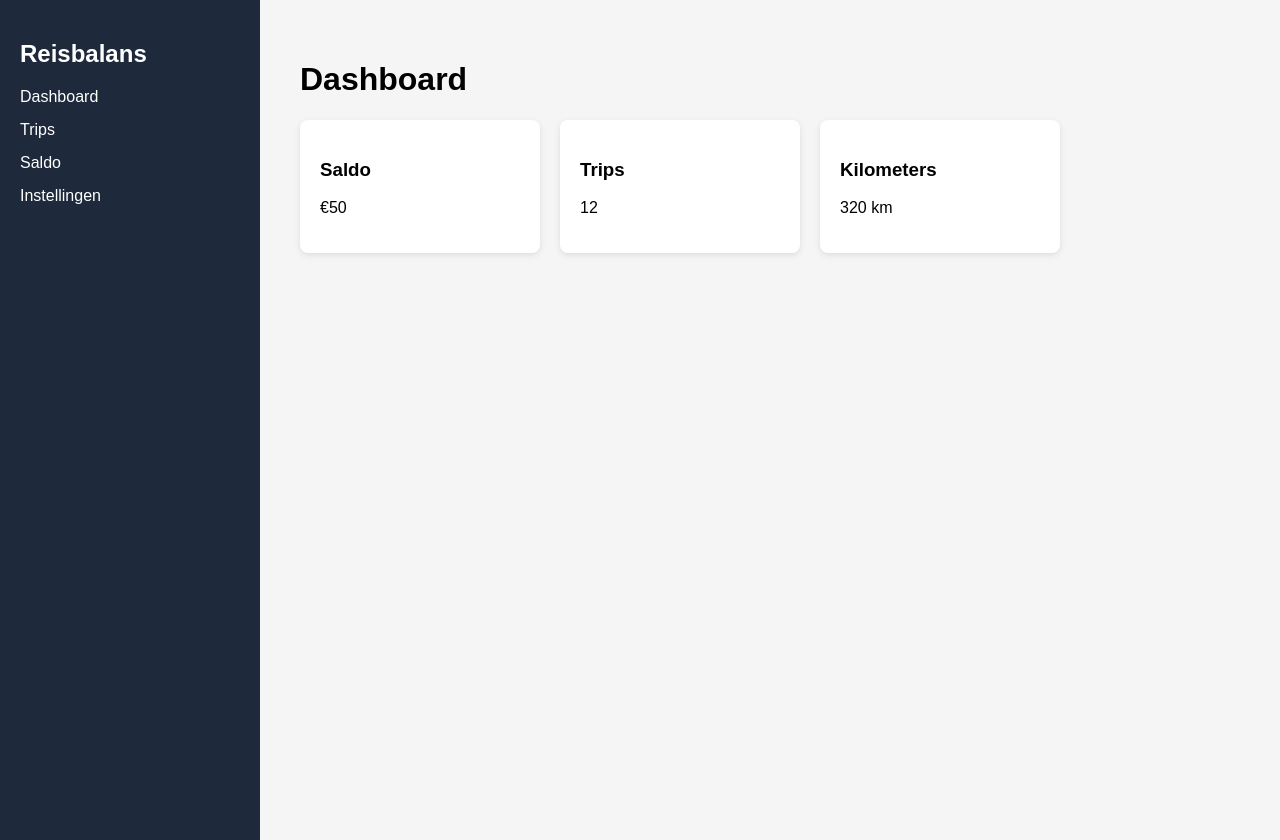
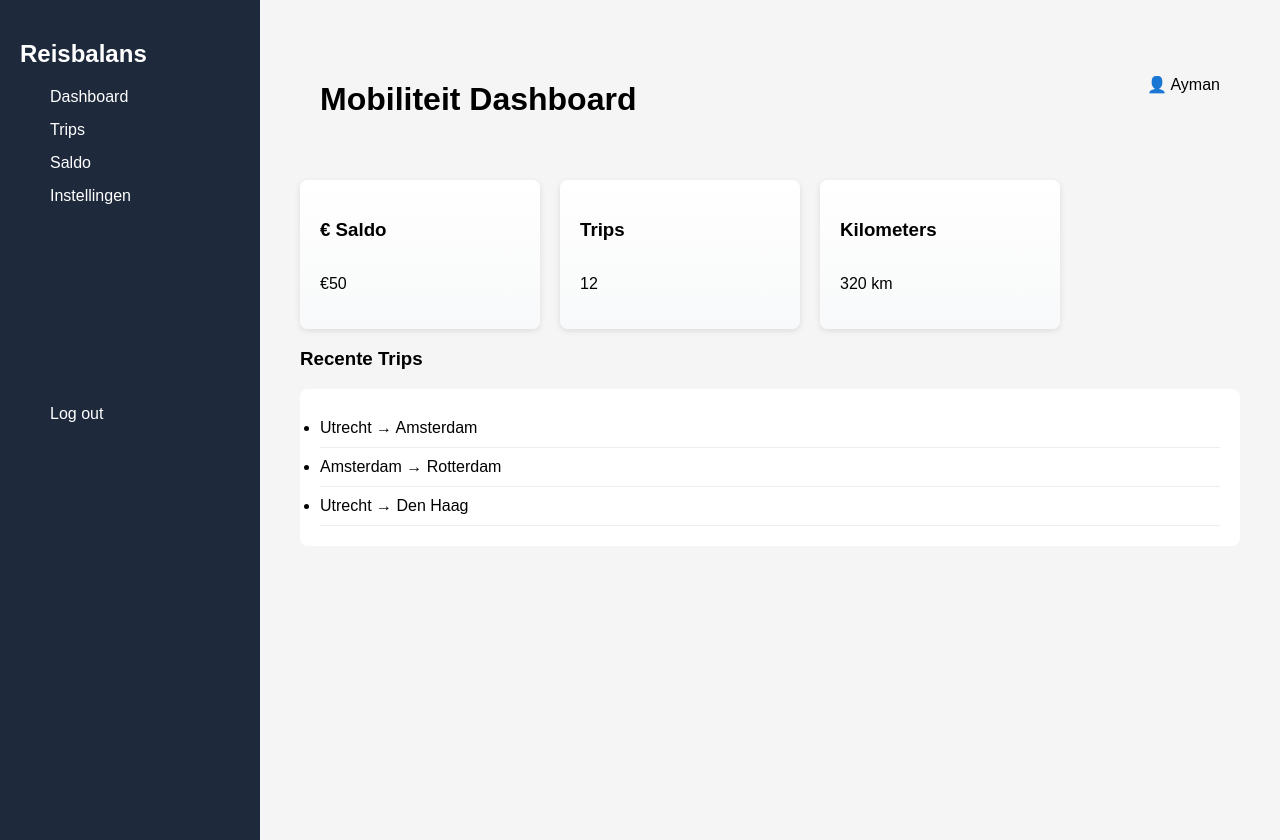
Before and after one commit to Ayman776/my-react-app, a React (Vite) app in the folder my-react-app/: page / in a window 1280 px wide. Built offline with nearby package versions, Linux system fonts and the light colour scheme.

Commit message:
gewerkt aan homepage/dashboard, cards, en recent trips toegevoegd

```diff
--- a/my-react-app/src/components/sidebar.jsx
+++ b/my-react-app/src/components/sidebar.jsx
@@ -9,6 +9,10 @@ function Sidebar (){
         <li>Instellingen</li>
     </ul>
 
+    <div className="logout">
+        <div className="logout">Log out</div>
+      </div>
+
 </div>
     );
 }
--- a/my-react-app/src/index.css
+++ b/my-react-app/src/index.css
@@ -13,11 +13,13 @@ body {
   color: white;
   height: 100vh;
   padding: 20px;
+
 }
 
 .sidebar ul {
   list-style: none;
   padding: 0;
+  margin-left: 30px;
 }
 
 .sidebar li {
@@ -37,17 +39,59 @@ body {
 }
 
 .card {
-  background: white;
+background: linear-gradient(180deg, #ffffff 0%, #f8f9fa 100%);
   padding: 20px;
   border-radius: 8px;
   width: 200px;
+  transition: all 0.3s ease;
   box-shadow: 0 2px 6px rgba(0,0,0,0.1);
+  display: flex;
+  flex-direction: column;
+  justify-content: space-between;
+  cursor: pointer;
 }
 
 .card:hover {
  transform: translateY(-6px) scale(1.02);
   box-shadow: 0 4px 12px rgba(0,0,0,0.2);
-  background-color:aquamarine;
+
 
 
 }
+
+.header {
+  display: flex;
+  justify-content: space-between;
+  padding: 20px;
+  background: #f5f5f5;
+  align-items: center;
+}
+
+.user{
+  display: flex;
+  align-items: center;
+  margin-bottom: 30px;
+}
+
+.recent{
+  margin-top:10px;
+  margin-bottom:30px;
+
+
+}
+
+.recent ul{
+  background:white;
+  padding:20px;
+  border-radius:8px;
+}
+
+.recent li{
+  padding:10px 0;
+  border-bottom:1px solid #eee;
+}
+
+.logout{
+  margin-top: 200px;
+  margin-left: 15px;
+}
--- a/my-react-app/src/pages/Dashboard.jsx
+++ b/my-react-app/src/pages/Dashboard.jsx
@@ -4,16 +4,35 @@ function Dashboard() {
   const trips = 12
   const km = 320
 
+const recentTrips = [
+    "Utrecht → Amsterdam ",
+    "Amsterdam → Rotterdam",
+    "Utrecht → Den Haag"
+  ]
+
+
+
 
   return (
+
+
     <div className="dashboard">
 
-      <h1>Dashboard</h1>
+
+
+      <header className="header">
+      <h1>Mobiliteit Dashboard</h1>
+<div className="user">
+        👤 Ayman
+      </div>    </header>
+
 
       <div className="cards">
 
+
+
         <div className="card">
-          <h3>Saldo</h3>
+          <h3>€ Saldo</h3>
           <p>€{balance}</p>
         </div>
 
@@ -22,14 +41,31 @@ function Dashboard() {
           <p>{trips}</p>
         </div>
 
+
         <div className="card">
           <h3>Kilometers</h3>
           <p>{km} km</p>
         </div>
 
+           </div>
+
+          <div className= "recent">
+
+            <h3>Recente Trips</h3>
+            <ul>
+                {recentTrips.map((trip, index) => (
+                    <li key={index}>{trip}</li>
+                ))}
+            </ul>
+
+        </div>
+
+
       </div>
 
-    </div>
+
+
+
   )
 }
 
```
Also changed, not shown: my-react-app/src/components/card.jsx (added, +11 -0 lines).
